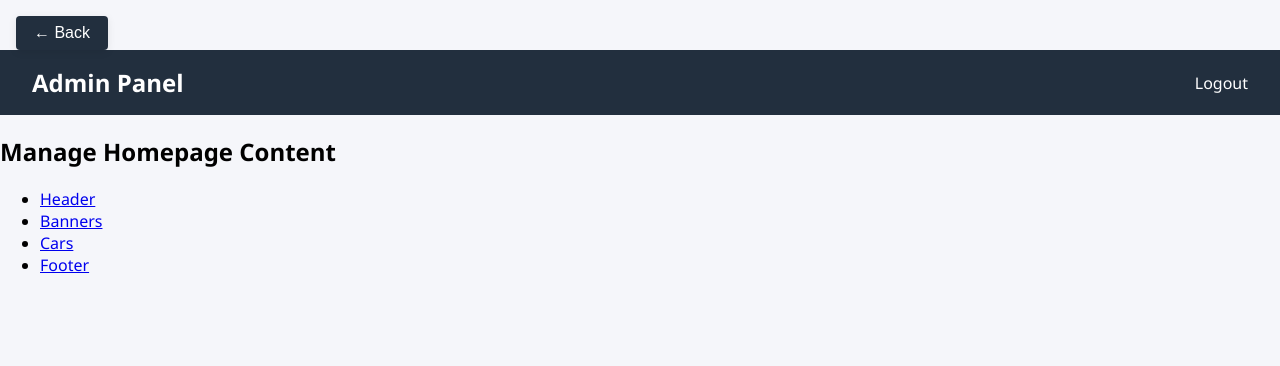
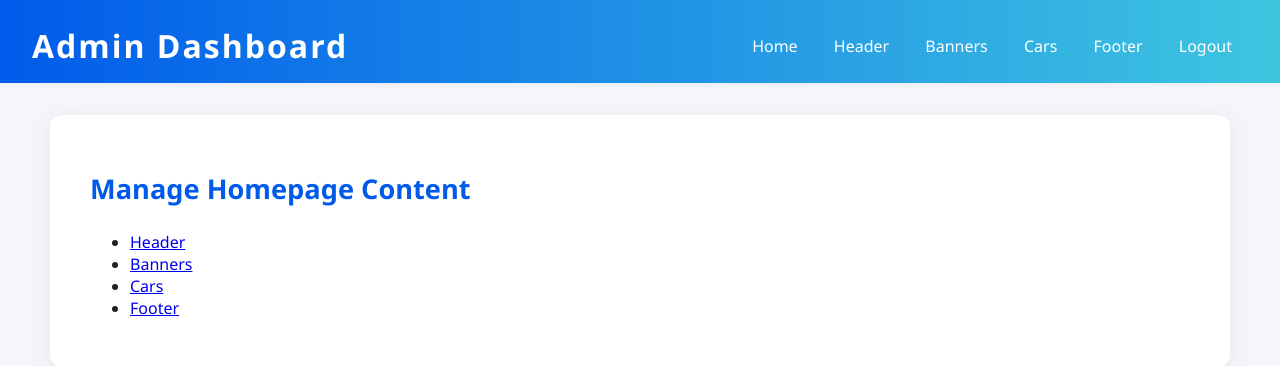
Before and after one commit to barsul8077/cars-dekho, a PHP site: page /admin/ in a window 1280 px wide. Shown: the top 366 px of the page. Run offline with PHP 8.4, Linux system fonts and the light colour scheme; the visitor is signed in with stand-in values (Sample User, id 1).

Commit message:
Modern dashboard design: updated admin pages and added dashboard.css

```diff
--- a/admin/index.php
+++ b/admin/index.php
@@ -37,17 +37,22 @@ if (!isset($_SESSION['admin'])) {
     <meta charset="UTF-8">
     <meta name="viewport" content="width=device-width, initial-scale=1.0">
     <title>Admin Panel</title>
-    <link rel="stylesheet" href="../assets/style.css">
-    <link rel="stylesheet" href="../assets/home.css">
+    <link rel="stylesheet" href="../assets/dashboard.css">
 </head>
 <body>
-    <button class="back-btn" onclick="window.history.back()">&#8592; Back</button>
-    <header class="main-header">
-        <div class="logo">Admin Panel</div>
-        <nav><a href="index.php?logout=1">Logout</a></nav>
-    </header>
-    <div class="admin-sections">
-        <h2>Manage Homepage Content</h2>
+    <div class="dashboard-header">
+        <div class="logo">Admin Dashboard</div>
+        <nav>
+            <a href="index.php">Home</a>
+            <a href="header.php">Header</a>
+            <a href="banner.php">Banners</a>
+            <a href="cars.php">Cars</a>
+            <a href="footer.php">Footer</a>
+            <a href="index.php?logout=1">Logout</a>
+        </nav>
+    </div>
+    <div class="dashboard-container">
+        <h2 class="dashboard-title">Manage Homepage Content</h2>
         <ul>
             <li><a href="header.php">Header</a></li>
             <li><a href="banner.php">Banners</a></li>
--- /dev/null
+++ b/assets/dashboard.css
@@ -0,0 +1,106 @@
+/* dashboard.css - Modern dashboard theme */
+
+body {
+    font-family: 'Segoe UI', Arial, sans-serif;
+    background: #f4f6fb;
+    margin: 0;
+    color: #222;
+}
+
+.dashboard-header {
+    background: linear-gradient(90deg, #005bea 0%, #3ec6e0 100%);
+    color: #fff;
+    padding: 24px 32px 16px 32px;
+    display: flex;
+    align-items: center;
+    justify-content: space-between;
+    box-shadow: 0 2px 8px rgba(0,0,0,0.04);
+}
+.dashboard-header .logo {
+    font-size: 2rem;
+    font-weight: bold;
+    letter-spacing: 2px;
+}
+.dashboard-header nav a {
+    color: #fff;
+    text-decoration: none;
+    margin: 0 16px;
+    font-weight: 500;
+    transition: color 0.2s;
+}
+.dashboard-header nav a:hover {
+    color: #ffe082;
+}
+
+.dashboard-container {
+    max-width: 1100px;
+    margin: 32px auto;
+    background: #fff;
+    border-radius: 12px;
+    box-shadow: 0 4px 24px rgba(0,0,0,0.07);
+    padding: 32px 40px;
+}
+
+.dashboard-title {
+    font-size: 1.7rem;
+    font-weight: 600;
+    margin-bottom: 24px;
+    color: #005bea;
+}
+
+.dashboard-table {
+    width: 100%;
+    border-collapse: collapse;
+    margin-bottom: 32px;
+}
+.dashboard-table th, .dashboard-table td {
+    padding: 12px 16px;
+    border-bottom: 1px solid #e0e6ed;
+    text-align: left;
+}
+.dashboard-table th {
+    background: #f4f6fb;
+    color: #005bea;
+    font-weight: 600;
+}
+.dashboard-table tr:hover {
+    background: #f0f7ff;
+}
+
+.dashboard-btn {
+    background: linear-gradient(90deg, #005bea 0%, #3ec6e0 100%);
+    color: #fff;
+    border: none;
+    border-radius: 6px;
+    padding: 10px 22px;
+    font-size: 1rem;
+    font-weight: 500;
+    cursor: pointer;
+    transition: background 0.2s;
+    margin-right: 8px;
+}
+.dashboard-btn:hover {
+    background: linear-gradient(90deg, #3ec6e0 0%, #005bea 100%);
+}
+
+.dashboard-card {
+    background: #f9fbfd;
+    border-radius: 8px;
+    box-shadow: 0 2px 8px rgba(0,0,0,0.03);
+    padding: 24px;
+    margin-bottom: 24px;
+}
+
+@media (max-width: 700px) {
+    .dashboard-container {
+        padding: 16px 6px;
+    }
+    .dashboard-header {
+        flex-direction: column;
+        align-items: flex-start;
+        padding: 16px;
+    }
+    .dashboard-header nav {
+        margin-top: 10px;
+    }
+}
```
Also changed, not shown: admin/banner.php (+13 -3 lines), admin/cars.php (+13 -3 lines), admin/footer.php (+13 -3 lines), admin/header.php (+13 -3 lines).
